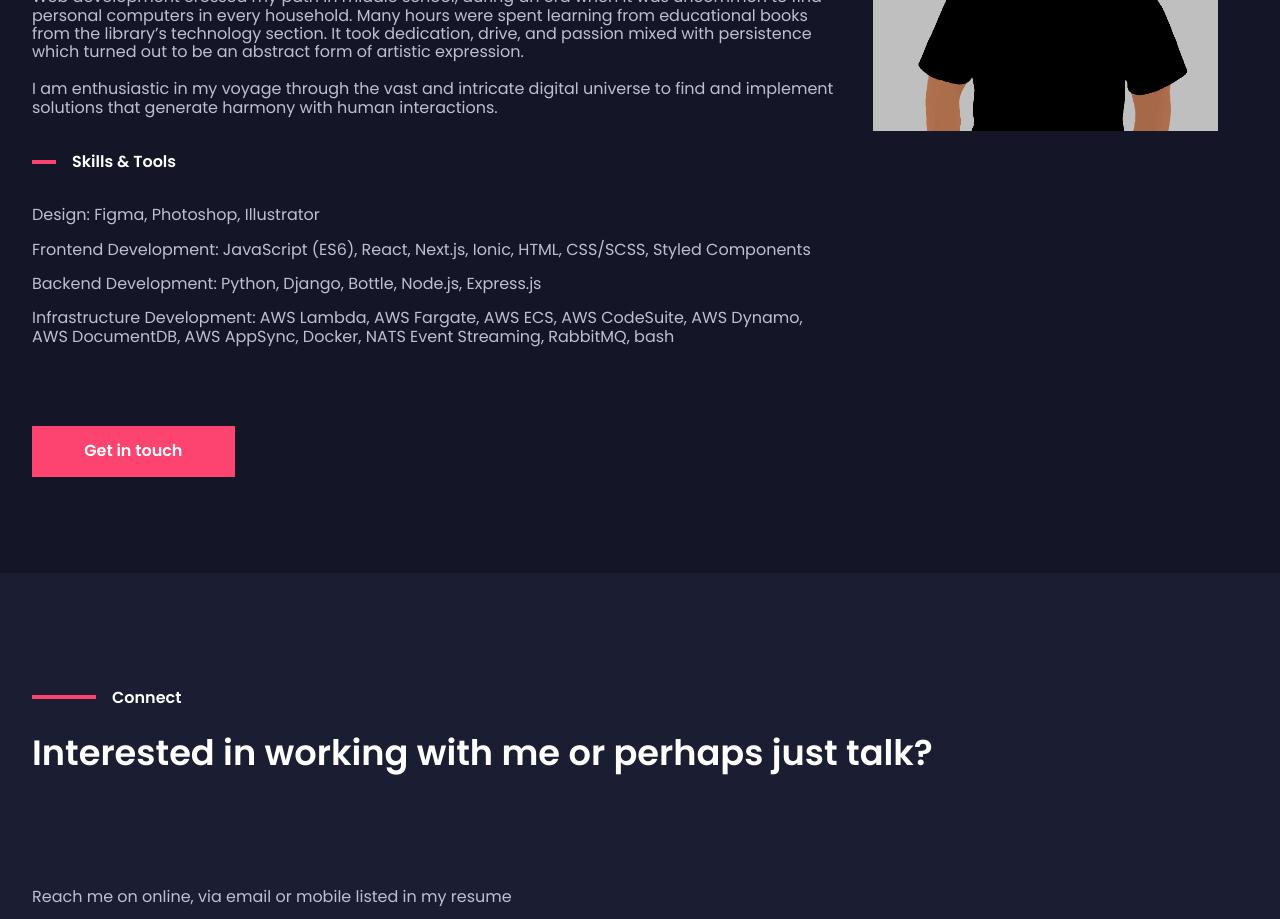
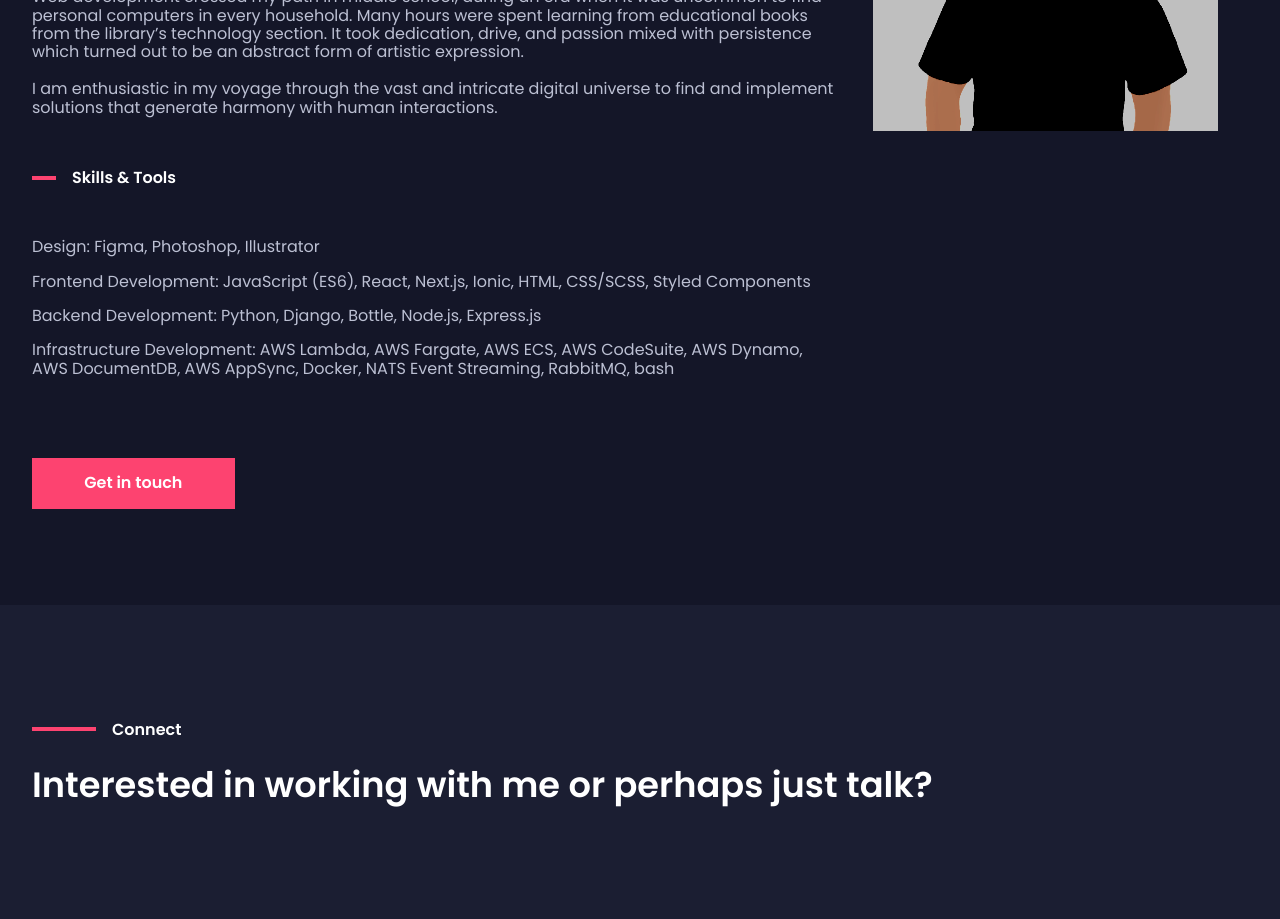
Before and after one commit to daveryde/daveryde.github.io, a React (Create React App) app: page /#/ in a window 1280 px wide. Shown: the part 2140-3059 px from the top of the page. Built offline with nearby package versions, Linux system fonts and the light colour scheme.

Commit message:
FIX: typography padding and position adjustment

```diff
--- a/src/components/AboutSection.tsx
+++ b/src/components/AboutSection.tsx
@@ -62,7 +62,7 @@ const AboutSection = (props: Props) => {
                         I am enthusiastic in my voyage through the vast and intricate digital universe to find and implement solutions that generate harmony with human interactions.
                     </Styled.Typography>
 
-                    <Styled.SectionTitle>
+                    <Styled.SectionTitle style={{ padding: '2rem 0'}}>
                         <Styled.SmallRedLine />{'Skills & Tools'}
                     </Styled.SectionTitle>
                     <Styled.Typography
--- a/src/components/styles.tsx
+++ b/src/components/styles.tsx
@@ -386,7 +386,7 @@ export const Image = styled.img.attrs((p: any) => ({
     filter: p.filter
 }))`
     width: 100%;
-    padding: 6rem 0 2rem 0;
+    padding: 0 0 3rem 0;
     object-fit: contain;
     ${p => p.filter &&
         `
@@ -456,6 +456,7 @@ export const AboutRight = styled.div`
 
 export const ConnectContainer = styled(WorkContainer)`
     background: ${ThemeColor.lightBlack};
+    min-height: 10vh;
 
     @media only screen and (min-width: 550px) {
         min-height: 30vh;
@@ -466,6 +467,7 @@ export const ConnectHeader = styled(WorkHeader)``;
 
 export const ConnectContent = styled(HeroContent)`
     padding: 2rem;
+    min-height: 10vh;
 
     @media only screen and (min-width: 550px) {
         min-height: 30vh;
@@ -476,7 +478,6 @@ export const ConnectContent = styled(HeroContent)`
 
 export const FooterContainer = styled.footer`
     background: ${ThemeColor.lightBlack};
-    min-height: 35vh;
     display: flex;
     flex-flow: column nowrap;
     align-items: spaced-evenly;
```
